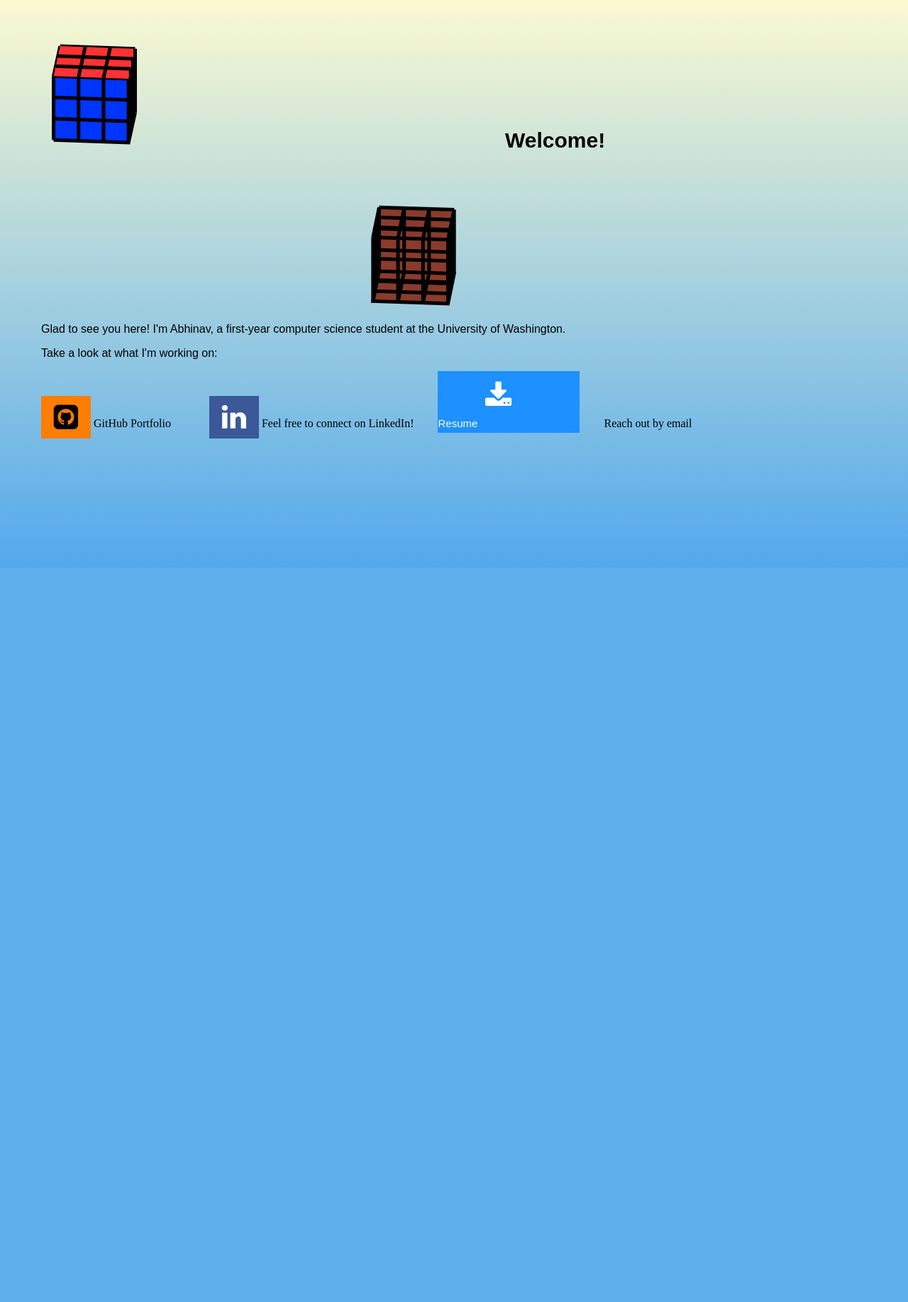
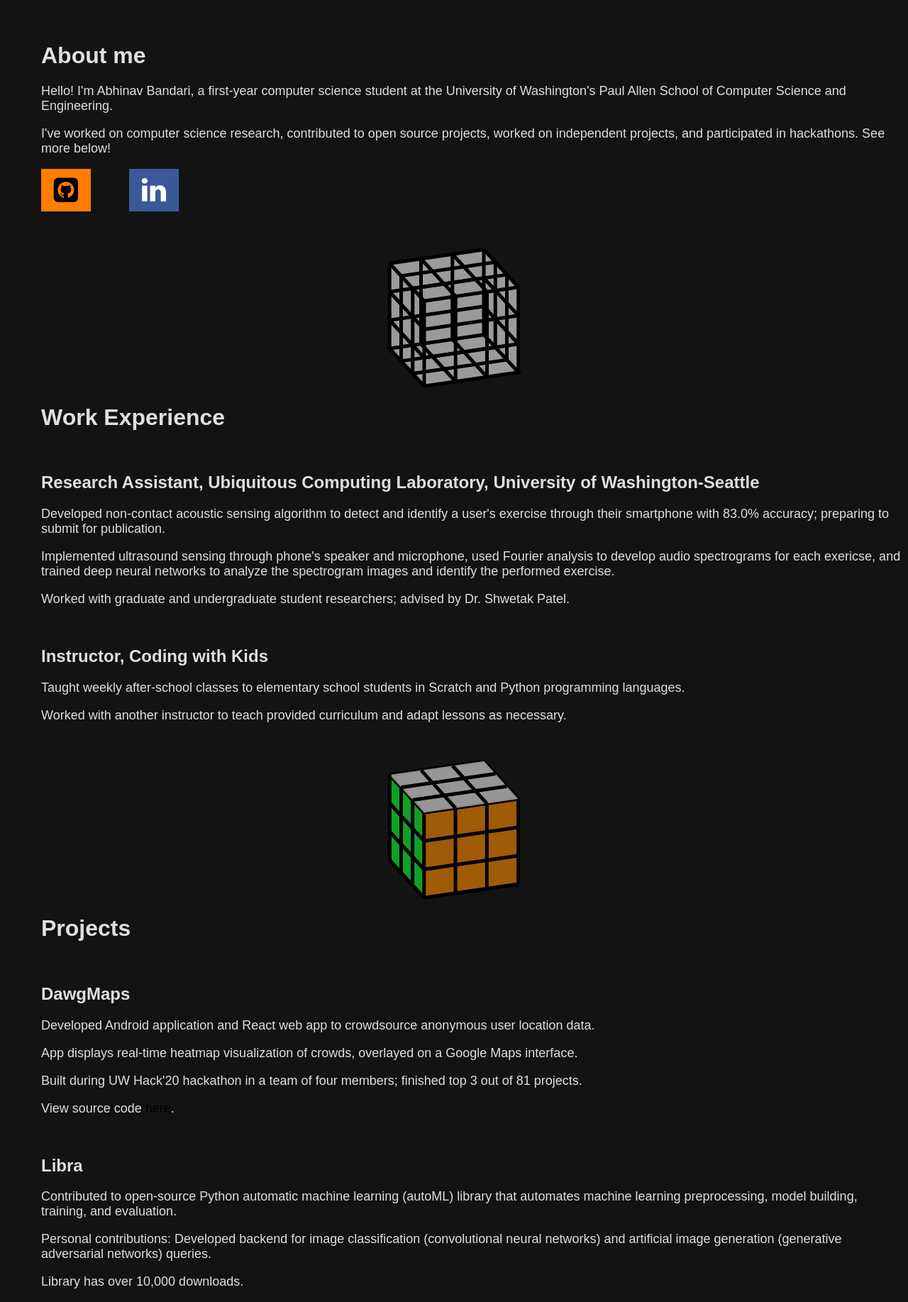
Before and after one commit to abx393/rotating-cube, a PHP site: page / in a window 1280 px wide. Shown: the whole page at 71% size. Before the commit the page ends 800 px from the top, so only its background shows below. Run offline with PHP 8.4, Linux system fonts and the light colour scheme; some libraries are stand-ins or nearby versions.

Commit message:
adding content

```diff
--- a/index.html
+++ b/index.html
@@ -22,29 +22,58 @@
 
     <button id = "drawBtn" >Start</button>
 
-    <canvas id = "rubiksCanvas" width = "150" height = "150"></canvas>
-      <h1>Welcome!</h1>
-    <canvas id = "transparentCanvas" width = "150" height = "150"></canvas>
+    <h1 id="about-me-h1">About me</h1>
 
-    <img href = "profile.jpg"/>
+    <p>Hello! I'm Abhinav Bandari, a first-year computer science student at the University of Washington's Paul Allen School of Computer Science and Engineering. </p>
+    <p>I've worked on computer science research, contributed to open source projects, worked on independent projects, and participated in hackathons. See more below! </p>
 
-    <p>Glad to see you here! I'm Abhinav, a first-year computer science student at the University of Washington.</p>
-    <p>Take a look at what I'm working on: </p>
+    <a class = "fa fa-github-square" href = "https://www.github.com/abx393" target = "_blank"></a>
 
-        <a class = "fa fa-github-square" href = "https://www.github.com/abx393" target = "_blank"></a>
-        <a href = "https://www.github.com/abx393" target = "_blank">GitHub Portfolio</a>
+    <a id = "linkedin" class = "fa fa-linkedin" href = "https://www.linkedin.com/in/abhinav-bandari-538696166/" target = "_blank"></a>
 
-        <a id = "linkedin" class = "fa fa-linkedin" href = "https://www.linkedin.com/in/abhinav-bandari-538696166/" target = "_blank"></a>
-        <a href = "https://www.linkedin.com/in/abhinav-bandari-538696166/" target = "_blank">Feel free to connect on LinkedIn!</a>
+    <a id = "emailLink" href = "mailto:abandari99@gmail.com"></a>
+    <canvas id = "transparentCanvas" width = "200" height = "200"></canvas>
 
-        <a href = "docs/Resume.pdf" download = "Resume.pdf">
-            <button id = "resumeBtn" class = "btn">
-              <i class = "fa fa-download"></i>
-              Resume
-            </button>
-        </a>
+    <h1 id="experience-h1">Work Experience</h1>
+    </br>
 
-      <a id = "emailLink" href = "mailto:abandari99@gmail.com">Reach out by email</a>
+    <div>
+      <h2>Research Assistant, Ubiquitous Computing Laboratory, University of Washington-Seattle</h2>
+      <p>Developed non-contact acoustic sensing algorithm to detect and identify a user's exercise through their smartphone with 83.0% accuracy;
+      preparing to submit for publication.</p>
+      <p>Implemented ultrasound sensing through phone's speaker and microphone, used Fourier analysis to develop audio spectrograms
+        for each exericse, and trained deep neural networks to analyze the spectrogram images and identify the performed exercise. </p>
+      <p>Worked with graduate and undergraduate student researchers; advised by Dr. Shwetak Patel. </p>
+    </div>
+    </br>
+
+    <div>
+      <h2>Instructor, Coding with Kids</h2>
+      <p>Taught weekly after-school classes to elementary school students in Scratch and Python programming languages.</p>
+      <p>Worked with another instructor to teach provided curriculum and adapt lessons as necessary.</p>
+    </div>
+
+    <canvas id = "rubiksCanvas" width = "200" height = "200"></canvas>
+
+    <h1 id="projects-h1">Projects</h1>
+    </br>
+    <div>
+      <h2>DawgMaps</h2>
+      <p>Developed Android application and React web app to crowdsource anonymous user location data.</p>
+      <p>App displays real-time heatmap visualization of crowds, overlayed on a Google Maps interface.</p>
+      <p>Built during UW Hack'20 hackathon in a team of four members; finished top 3 out of 81 projects.</p>
+      <p>View source code <a href="https:wwww.github.com/abhaybd/DawgMaps">here</a>.</p>
+    </div>
+    </br>
+
+    <div>
+      <h2>Libra</h2>
+      <p>Contributed to open-source Python automatic machine learning (autoML) library that automates machine learning
+        preprocessing, model building, training, and evaluation.</p>
+      <p>Personal contributions: Developed backend for image classification (convolutional neural networks) and
+        artificial image generation (generative adversarial networks) queries. </p>
+      <p>Library has over 10,000 downloads.</p>
+    </div>
 
     <script src = "scripts/coordinates.js"></script>
     <script src = "scripts/draw.js"></script>
--- a/scripts/main.js
+++ b/scripts/main.js
@@ -1,5 +1,5 @@
 const interval = 5; // Sampling period
-const period = 5000; // Period of cube's rotation
+const period = 10000; // Period of cube's rotation
 var time = 0; // Current time
 
 function main() {
@@ -61,7 +61,7 @@ function drawTransparentCube() {
     var bottomInnerY = innerCoords[5];
 
     // Fill front, left, back, and side faces of the cube with same color
-    const fillColor = "#8a3b2c";
+    const fillColor = "#9A9A9A";
     for (let i = 0; i < 4; i++) {
         var j = (i + 1) % 4;
         fillSide(ctx, i, j, topX, topY, bottomX, bottomY, fillColor);
@@ -116,7 +116,7 @@ function drawSolvedRubiksCube() {
     );
     var currIndex = mod(4 - quad, 4);
 
-    var colors = ["#11FF34", "#EEEEEE", "#0034FF", "#FFFF00"];
+    var colors = ["#11FF3499", "#FF333399", "#0034FF99", "#FF8C0099"];
 
     var prevIndex = mod(currIndex - 1, 4);
     var nextIndex = mod(currIndex + 1, 4);
@@ -129,7 +129,7 @@ function drawSolvedRubiksCube() {
 
     // Draw edges of top layer of cube (line segments connecting top four corner points)
     drawTopEdges(ctx, topX, topY);
-    fillTop(ctx, topX, topY, "#FF3333");
+    fillTop(ctx, topX, topY, "#EEEEEE99");
 
     drawVerticalEdges(ctx, topX, topY, bottomX, bottomY, transparent, currIndex);
 
--- a/style.css
+++ b/style.css
@@ -1,13 +1,15 @@
 body {
-    /*background-color: rgb(8, 132, 229, 0.6);*/
-    background: linear-gradient(to top, rgb(8, 132, 229, 0.7), rgb(232, 227, 22, 0.2)) fixed;
+    background-color: #131313;
 }
 
-h1 {
+h1#about-me-h1 {
+    margin-top: 60px
+}
+
+h1, h2, h3 {
+    margin-left: 50px;
     font-family: sans-serif;
-    font-size: 30px;
-    display: inline-block;
-    text-align: center;
+    color: #DFDFDF;
 }
 
 button#drawBtn {
@@ -18,28 +20,28 @@ button#drawBtn {
     font-size: 20px;
     margin-left: 50px;
     display: none;
+    color: #989898;
 }
 
 p {
-    color: black;
     font-family: sans-serif;
+    font-size: 18px;
     margin-left: 50px;
+    color: #DFDFDF;
 }
 
 canvas#transparentCanvas {
-    display: inline-block;
-    margin-left: 500px;
-    margin-right: 50px;
+    display: block;
     margin-top: 50px;
-    align-content: right;
+    margin-left: auto;
+    margin-right: auto;
 }
 
 canvas#rubiksCanvas {
-    display: inline-block;
-    margin-left: 50px;
-    margin-right: 500px;
+    display: block;
+    margin-left: auto;
+    margin-right: auto;
     margin-top: 50px;
-    align-content: left;
 }
 
 img {
@@ -67,7 +69,7 @@ a:hover {
     text-decoration: underline;
 }
 
-a: active {
+a:active {
     color: purple;
     text-decoration: underline;
 }
```
